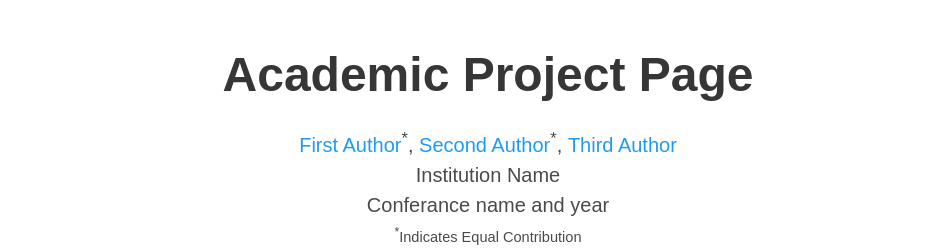
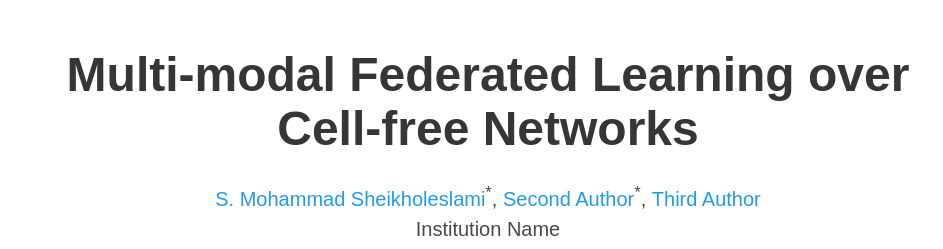
Before and after one commit to MohammadSheikholeslami/mohammadsheikholeslami.github.io, a plain HTML site: page index.html in a window 1280 px wide. Shown: the top 249 px of the page, without its empty margins (152-1095 px from the left). Drawn offline with nearby package versions, Linux system fonts and the light colour scheme; some icons are missing; a web font is replaced by a local one.

Commit message:
Update index.html

```diff
--- a/index.html
+++ b/index.html
@@ -52,11 +52,11 @@
       <div class="container is-max-desktop">
         <div class="columns is-centered">
           <div class="column has-text-centered">
-            <h1 class="title is-1 publication-title">Academic Project Page</h1>
+            <h1 class="title is-1 publication-title">Multi-modal Federated Learning over Cell-free Networks</h1>
             <div class="is-size-5 publication-authors">
               <!-- Paper authors -->
               <span class="author-block">
-                <a href="FIRST AUTHOR PERSONAL LINK" target="_blank">First Author</a><sup>*</sup>,</span>
+                <a href="FIRST AUTHOR PERSONAL LINK" target="_blank">S. Mohammad Sheikholeslami</a><sup>*</sup>,</span>
                 <span class="author-block">
                   <a href="SECOND AUTHOR PERSONAL LINK" target="_blank">Second Author</a><sup>*</sup>,</span>
                   <span class="author-block">
```
